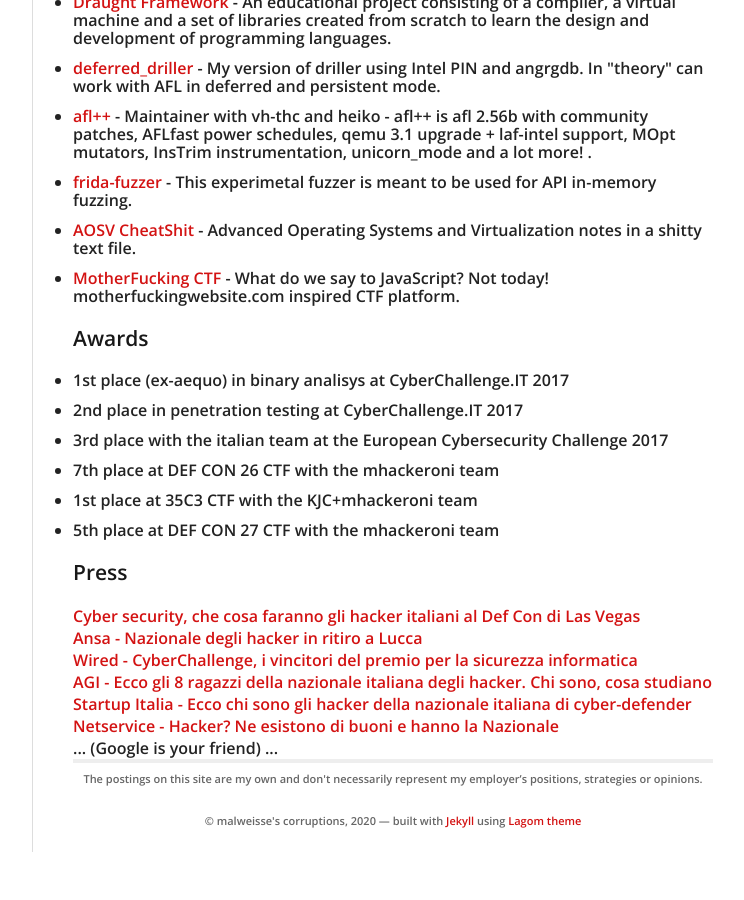
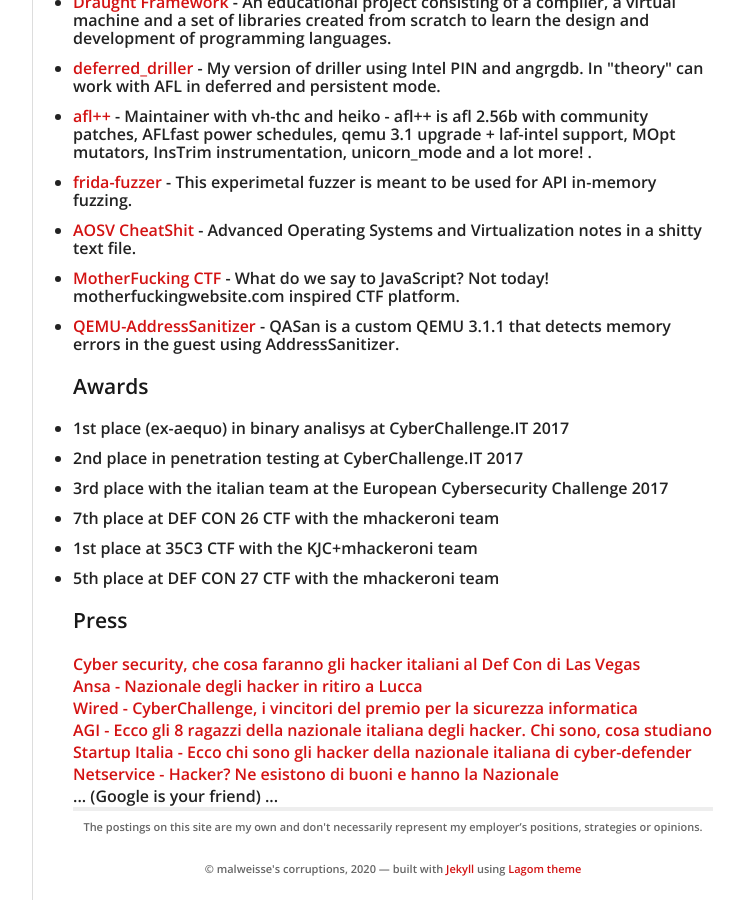
Before and after one commit to andreafioraldi/andreafioraldi.github.io, a Jekyll site: the page built from about.html, in a window 1280 px wide and 900 px high, scrolled down 763 px. Shown: the whole window, without its empty margins (378-1122 px from the left). Built offline with Jekyll 4.4.1, drawn with Linux system fonts in a browser that asks for light colours; before the commit the page ends 1615 px from its top, so only the background shows below that.

Commit message:
qasan in about

```diff
--- a/about.html
+++ b/about.html
@@ -29,6 +29,7 @@
 	        <li><a href="https://github.com/andreafioraldi/frida-fuzzer">frida-fuzzer</a> - This experimetal fuzzer is meant to be used for API in-memory fuzzing.</li>
 	        <li><a href="https://gist.github.com/andreafioraldi/c6ab4765a3821bc6f07537ad4cdafa9e">AOSV CheatShit</a> - Advanced Operating Systems and Virtualization notes in a shitty text file.</li>
 	        <li><a href="https://github.com/andreafioraldi/motherfucking-ctf">MotherFucking CTF</a> - What do we say to JavaScript? Not today! motherfuckingwebsite.com inspired CTF platform.</li>
+	        <li><a href="https://github.com/andreafioraldi/qasan">QEMU-AddressSanitizer</a> - QASan is a custom QEMU 3.1.1 that detects memory errors in the guest using AddressSanitizer.</li>
         </ul>
     <h3>Awards</h3>
         <ul>
```
